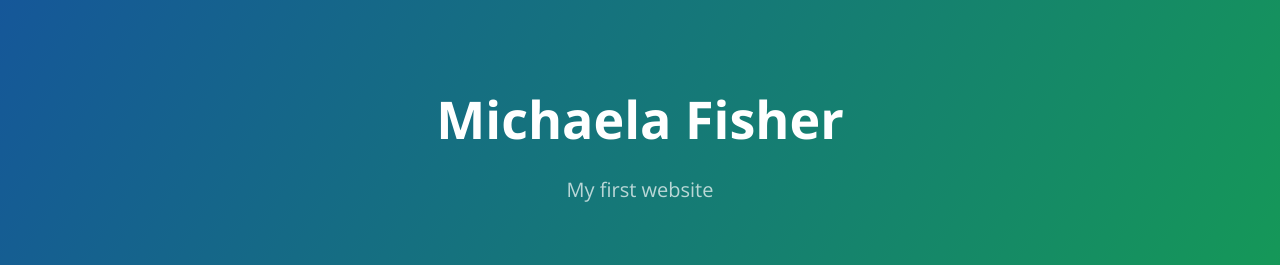
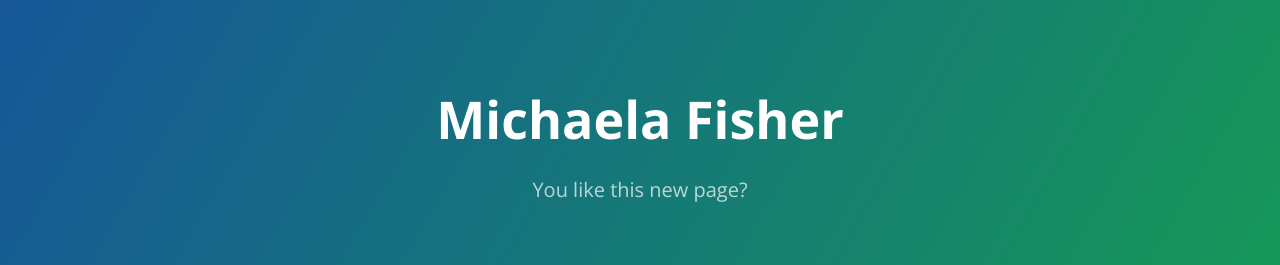
Before and after one commit to mlfisher/mlfisher.github.io, a plain HTML site: page index.html in a window 1280 px wide. Shown: the top 265 px of the page. Drawn offline with nearby package versions, Linux system fonts and the light colour scheme.

Commit message:
Changed project tagline

```diff
--- a/index.html
+++ b/index.html
@@ -12,7 +12,7 @@
   <body>
     <section class="page-header">
       <h1 class="project-name">Michaela Fisher</h1>
-      <h2 class="project-tagline">My first website</h2>
+      <h2 class="project-tagline">You like this new page?</h2>
     </section>
 
     <section class="main-content">
```
